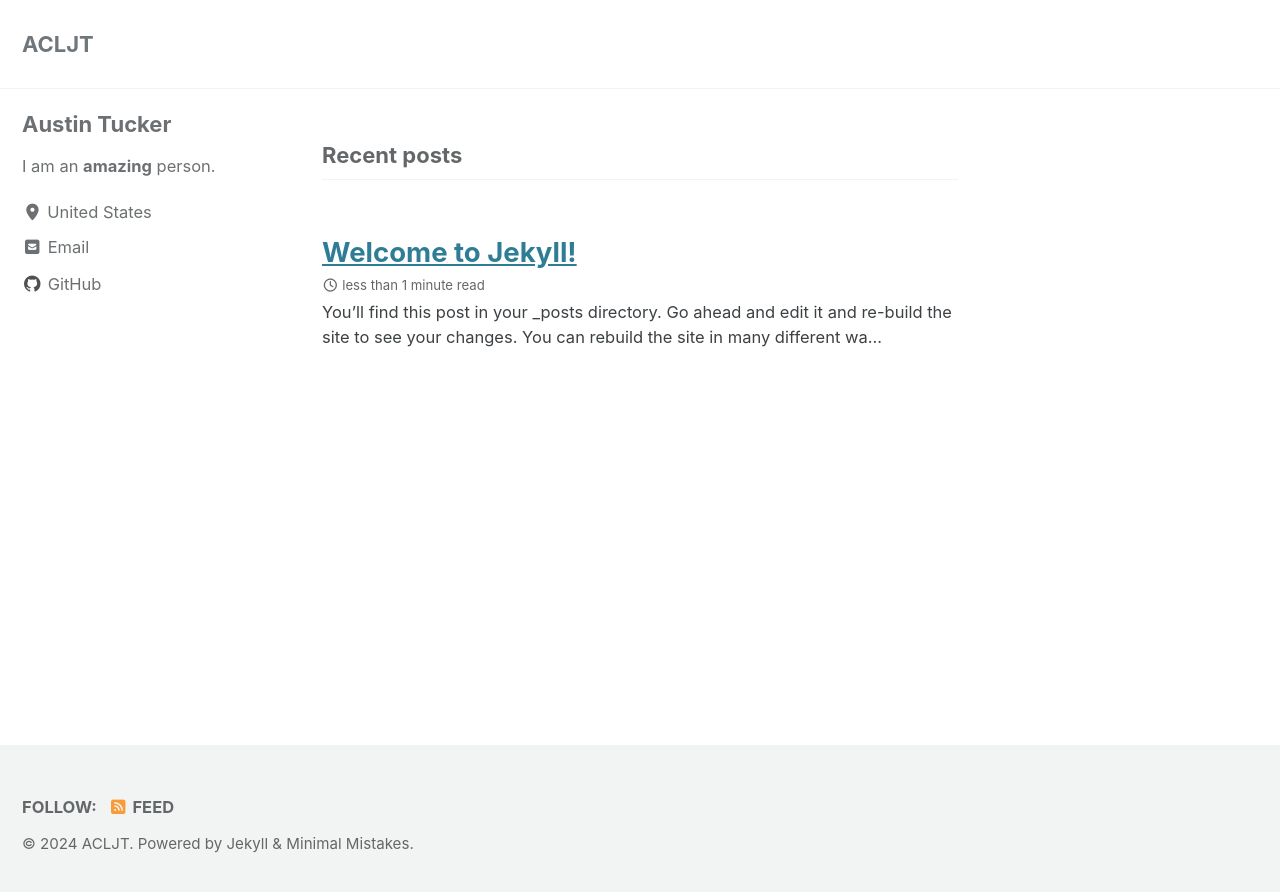
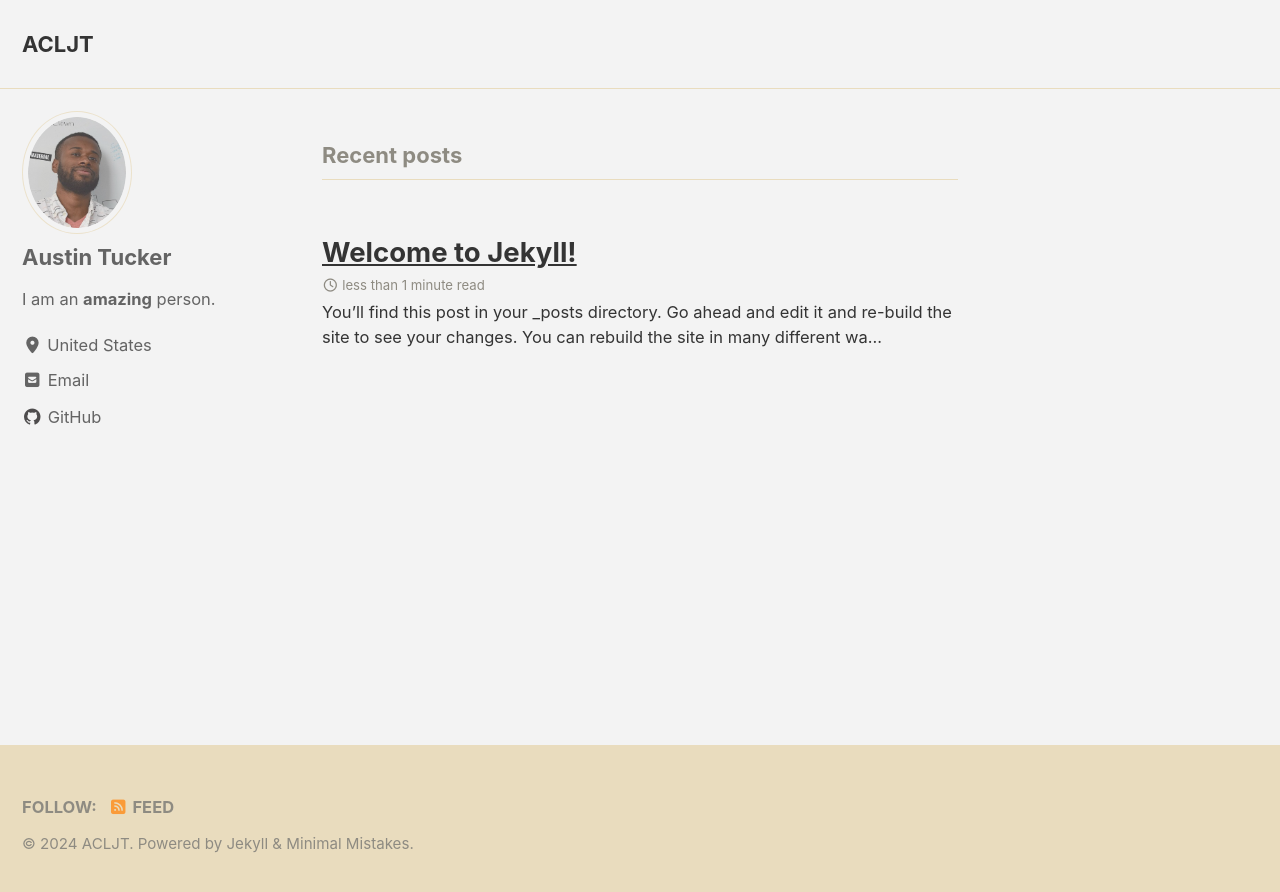
Before and after one commit to austinjonestucker/austinjonestucker.github.io, a Jekyll site: the page built from index.html, in a window 1280 px wide. Shown: the top 892 px of the page. Built offline with Jekyll 4.4.1, drawn with Linux system fonts in a browser that asks for light colours; cached includes are drawn as plain includes; the list of posts is cut into pages by our own code.

Commit message:
change theme color and add bio photo

```diff
--- a/_config.yml
+++ b/_config.yml
@@ -12,7 +12,7 @@
 
 theme                  : "minimal-mistakes-jekyll"
 # remote_theme           : "mmistakes/minimal-mistakes"
-minimal_mistakes_skin    : "default" # "air", "aqua", "contrast", "dark", "dirt", "neon", "mint", "plum", "sunrise"
+minimal_mistakes_skin    : "dirt" # "default", "air", "aqua", "contrast", "dark", "dirt", "neon", "mint", "plum", "sunrise"
 
 # Site Settings
 locale                   : "en-US"
@@ -115,7 +115,7 @@ analytics:
 # Site Author
 author:
   name             : "Austin Tucker"
-  avatar           : # path of avatar image, e.g. "/assets/images/bio-photo.jpg"
+  avatar           : "/assets/images/bio-photo.png" # path of avatar image, e.g. "/assets/images/bio-photo.jpg"
   bio              : "I am an **amazing** person."
   location         : "United States"
   email            :
```
Also changed, not shown: assets/images/bio-photo.png (added).
